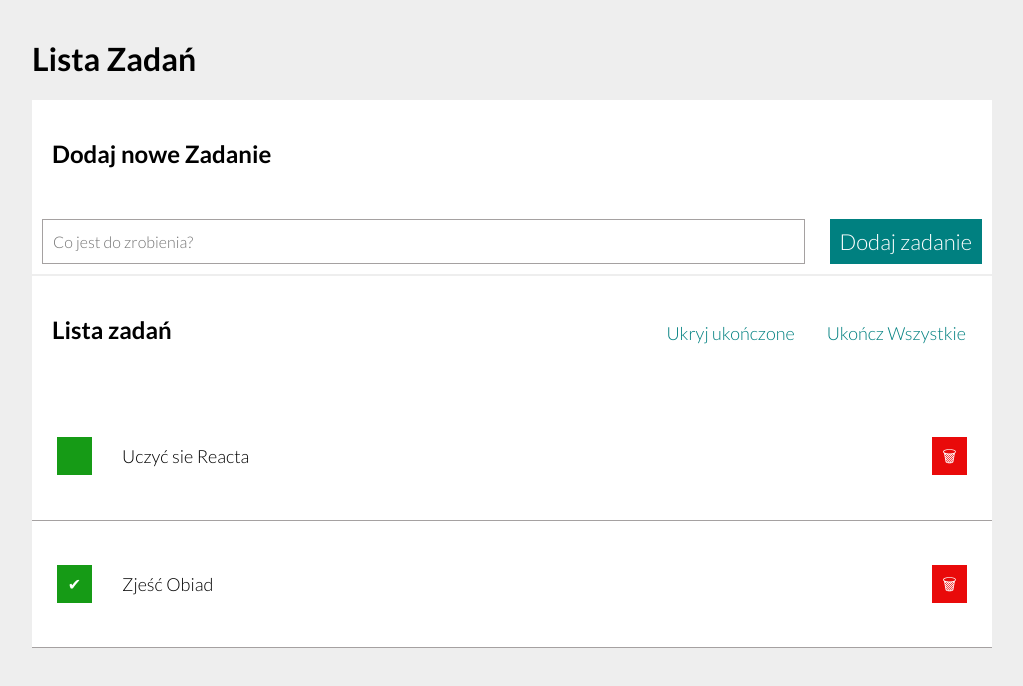
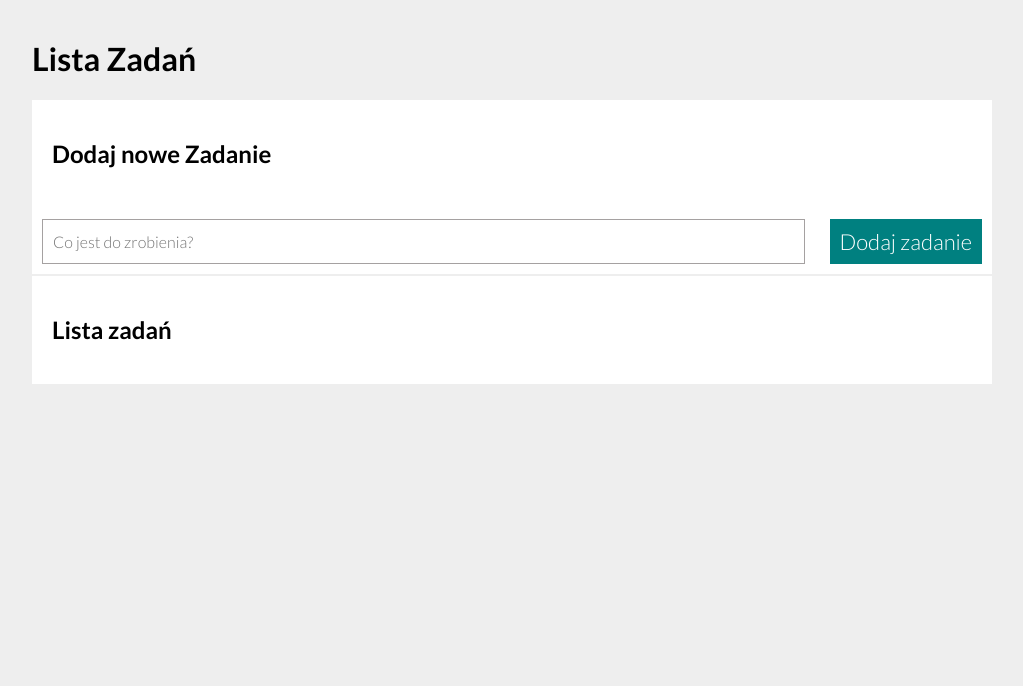
Before and after one commit to widmo25/to-do-list-react, a React (Create React App) app: page / in a window 1280 px wide. Shown: the top 686 px of the page, without its empty margins (128-1151 px from the left). Built offline with nearby package versions, Linux system fonts and the light colour scheme.

Commit message:
add save tasks to localStorage

```diff
--- a/src/App.js
+++ b/src/App.js
@@ -1,4 +1,4 @@
-import React, { useState } from "react";
+import React, { useEffect, useState } from "react";
 import Form from "./Form";
 import Tasks from "./Tasks";
 import Buttons from "./Buttons"
@@ -13,10 +13,12 @@ function App() {
     setHideDone(hideDone => !hideDone);
   };
 
-  const [tasks, setTasks] = useState([
-    { id: 1, content: "Uczyć sie Reacta", done: false },
-    { id: 2, content: "Zjeść Obiad", done: true },
-  ]);
+  const readSavedTasks = () => {
+    const savedTask = localStorage.getItem("tasks")
+    return savedTask ? JSON.parse(savedTask) : []
+  }
+
+  const [tasks, setTasks] = useState(readSavedTasks);
 
   const removeTask = (id) => {
     setTasks(tasks => tasks.filter(task => task.id !== id));
@@ -46,6 +48,10 @@ function App() {
     ])
   };
 
+  useEffect(() => {
+    localStorage.setItem("tasks", JSON.stringify(tasks))
+  })
+
   return (
     <Container>
       <Header title="Lista Zadań" />
```
